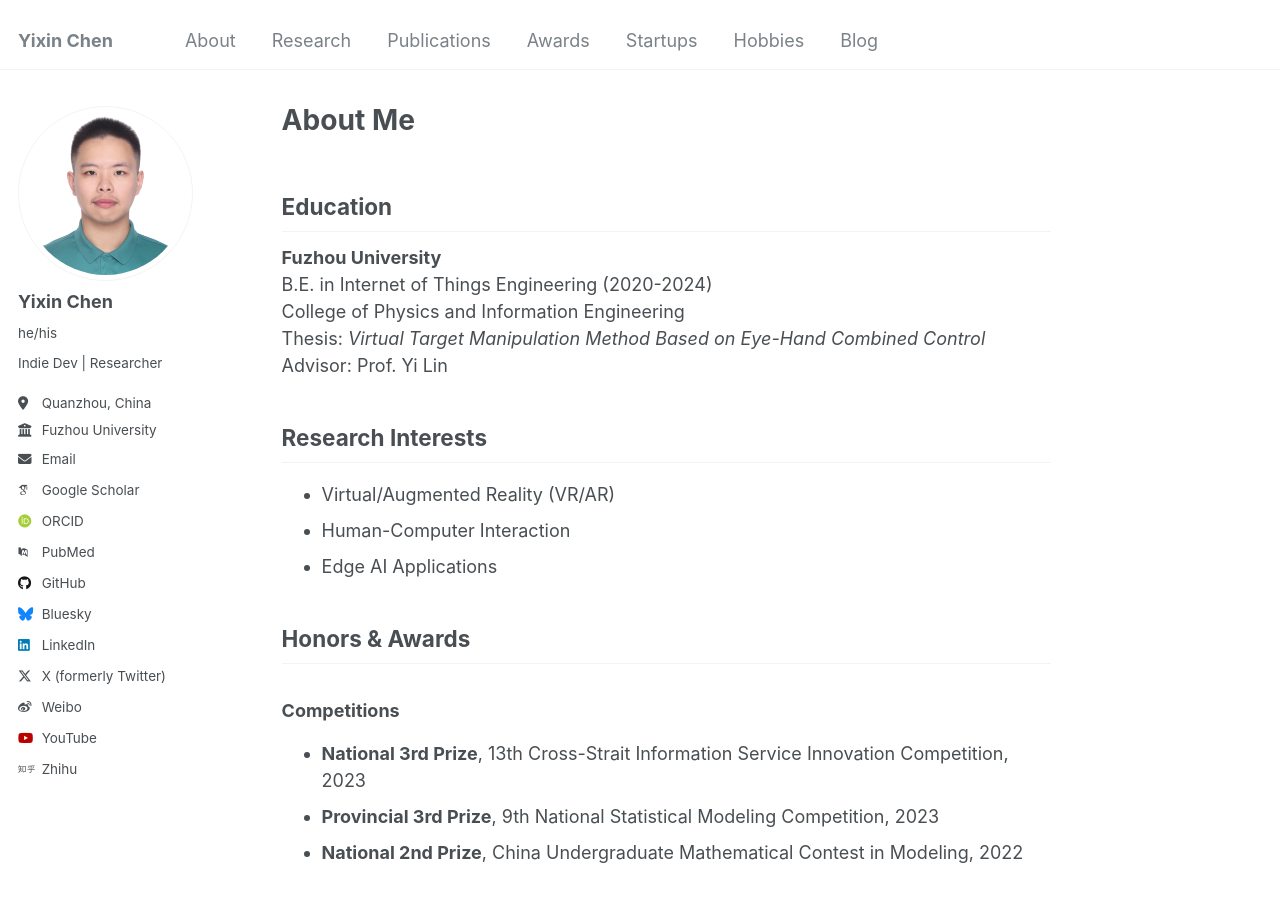
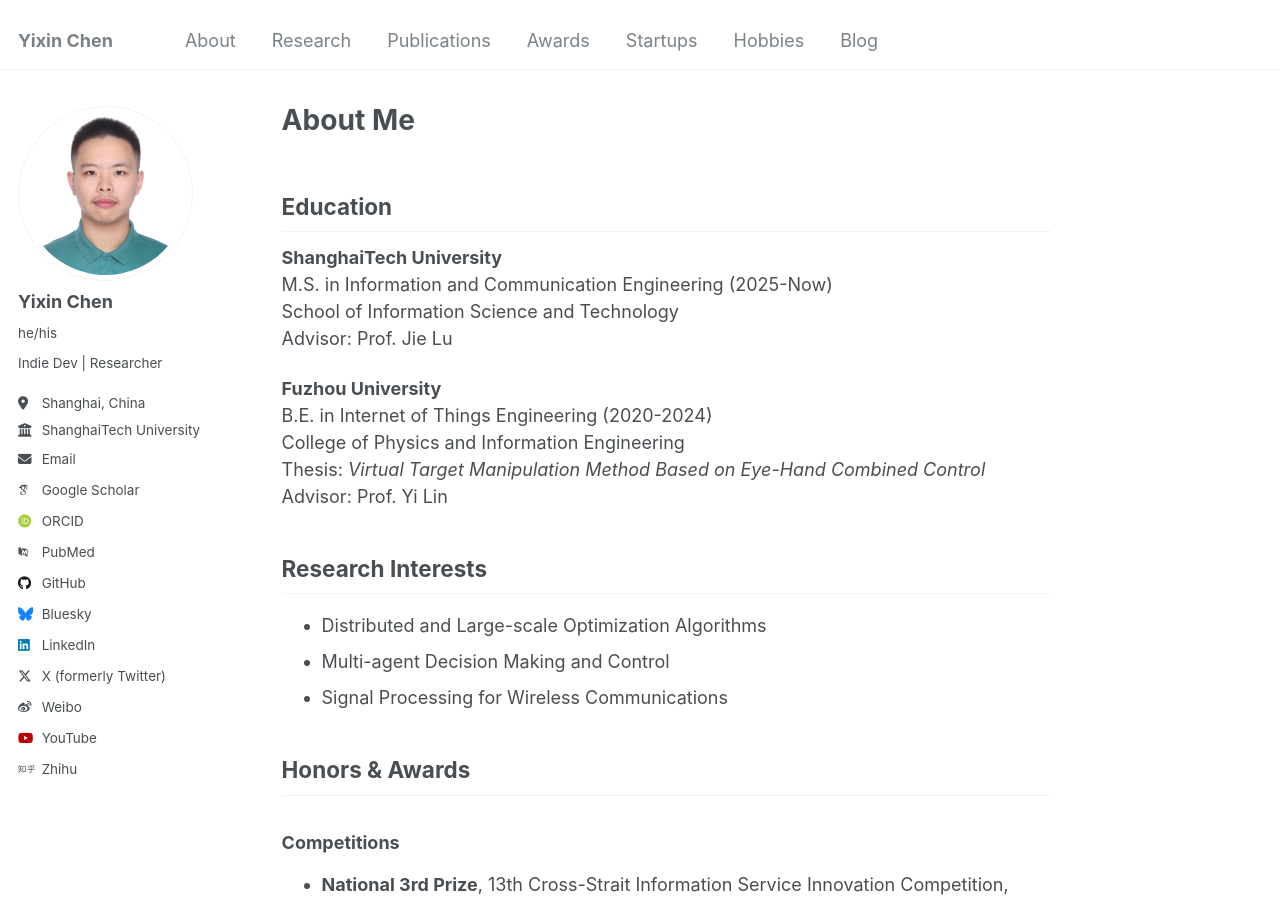
Before and after one commit to Snake-Konginchrist/snake-konginchrist.github.io, a Jekyll site: the page built from _pages/about.md, in a window 1280 px wide and 900 px high. Built offline with Jekyll 4.4.1, drawn with Linux system fonts in a browser that asks for light colours; some web fonts are replaced.

Commit message:
docs: 更新个人资料和教育背景信息
更新了_config.yml中的位置、雇主和邮箱信息
在about.md中添加了上海科技大学的教育经历并调整了研究方向

```diff
--- a/_config.yml
+++ b/_config.yml
@@ -25,10 +25,10 @@ author:
   name             : "Yixin Chen"
   pronouns         : "he/his" # example: "she/her"
   bio              : "Indie Dev | Researcher"
-  location         : "Quanzhou, China"
-  employer         : "Fuzhou University"
+  location         : "Shanghai, China"
+  employer         : "ShanghaiTech University"
   uri              : # URL
-  email            : "cyx20110508@163.com"
+  email            : "chenyx12025@shanghaitech.edu.cn"
 
   # Academic websites
   arxiv            : # URL - Update with the correct link to your profile
--- a/_pages/about.md
+++ b/_pages/about.md
@@ -8,6 +8,11 @@ redirect_from:
 ---
 
 ## Education
+**ShanghaiTech University**
+M.S. in Information and Communication Engineering (2025-Now)
+School of Information Science and Technology
+Advisor: Prof. Jie Lu
+
 **Fuzhou University**
 B.E. in Internet of Things Engineering (2020-2024)
 College of Physics and Information Engineering
@@ -15,9 +20,9 @@ Thesis: *Virtual Target Manipulation Method Based on Eye-Hand Combined Control*
 Advisor: Prof. Yi Lin
 
 ## Research Interests
-- Virtual/Augmented Reality (VR/AR)
-- Human-Computer Interaction
-- Edge AI Applications
+- Distributed and Large-scale Optimization Algorithms
+- Multi-agent Decision Making and Control
+- Signal Processing for Wireless Communications
 
 ## Honors & Awards
 ### Competitions
```
